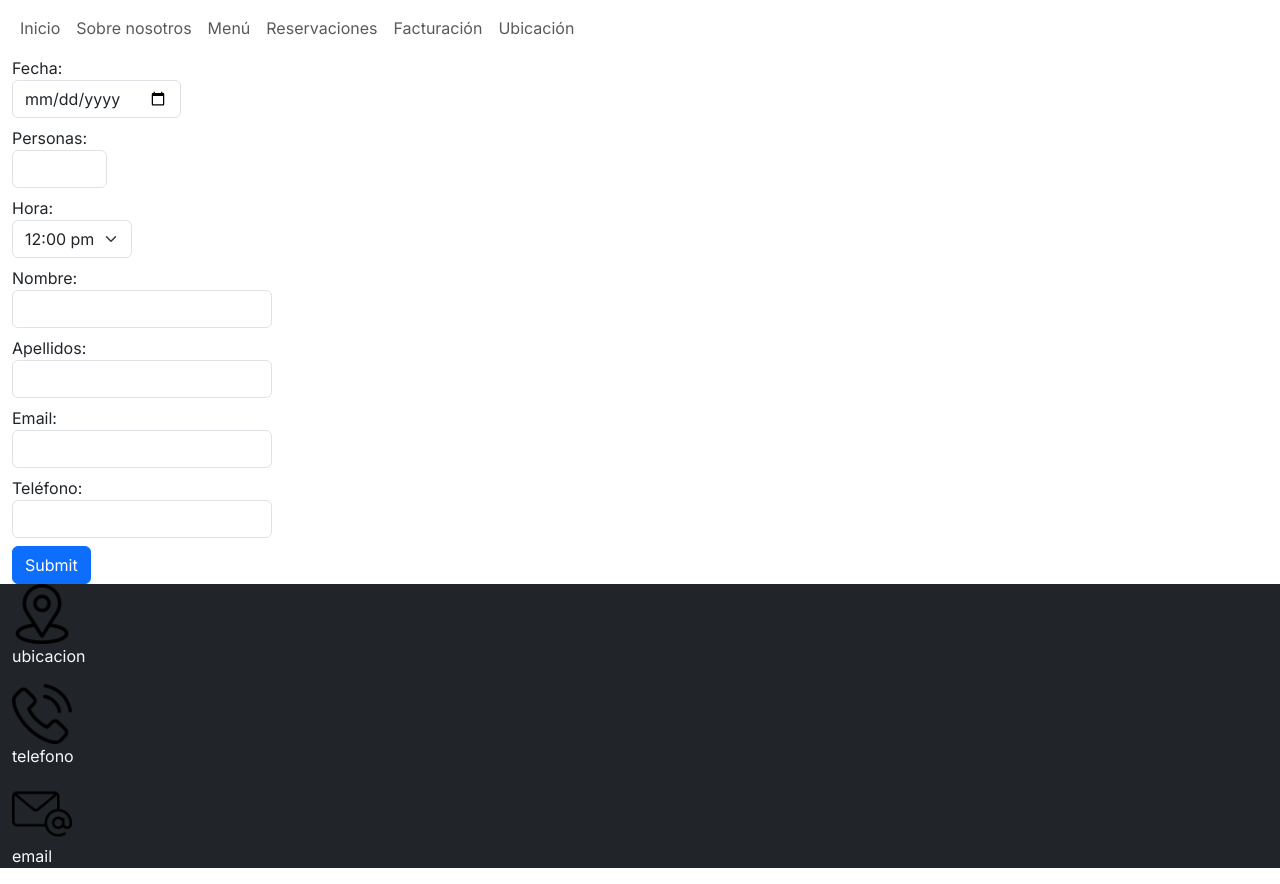
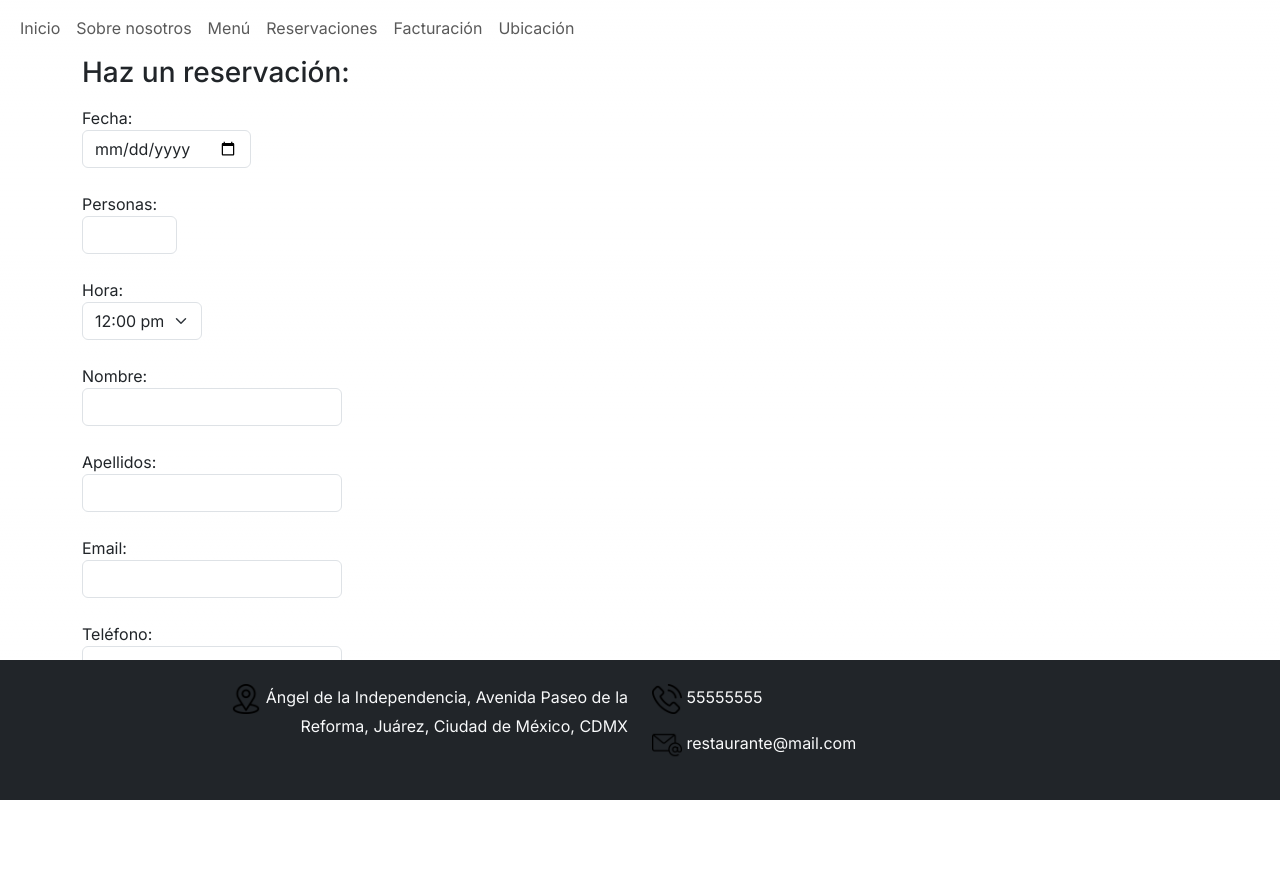
Before and after one commit to snkdrel/restaurant-next, a Next.js app: page /reservaciones in a window 1280 px wide. After the commit the page ends 800 px from the top, so only its background shows below. Built offline with nearby package versions, Linux system fonts and the light colour scheme.

Commit message:
Improve styling

```diff
--- a/app/layout.js
+++ b/app/layout.js
@@ -15,11 +15,9 @@ export default function RootLayout({ children }) {
   return (
     <html lang="en">
       <body className={inter.className}>
-        <div>
-          <Menu />
-          <div>{children}</div>
-          <Footer />
-        </div>
+        <Menu />
+        <div>{children}</div>
+        <Footer />
       </body>
     </html>
   )
--- a/app/page.js
+++ b/app/page.js
@@ -7,7 +7,7 @@ export default function Home() {
     <main>
       <Logo />
 
-      <div className='card'>
+      <div className='card mt-4 mx-5 p-3'>
         <div className='row'>
           <Image className='col-md-4 img-fluid' src="/images/food.jpg" width={380} height={200} alt="Image of food"/>
           <div className='col-md-8 card-body'>
@@ -17,7 +17,7 @@ export default function Home() {
         </div>
       </div>
 
-      <div className='card'>
+      <div className='card my-4 mx-5 p-3'>
         <div className='row'>
           <div className='col-md-8 card-body'>
             <h4 className='card-title'>Title</h4>
--- a/app/reservaciones/page.js
+++ b/app/reservaciones/page.js
@@ -1,19 +1,22 @@
 export default function Reservations() {
     return(
-        <div className="container-fluid">
+        <div className="container">
+            <div className="mb-3">
+                <h3>Haz un reservación:</h3>
+            </div>
             <form action="#" method="post">
                 <fieldset>
-                    <div>
+                    <div className="mb-3">
                         <label className="form-label">Fecha:
                             <input type="date" className="form-control" id="date" name="date"></input>
                         </label>
                     </div>
-                    <div>
+                    <div className="mb-3">
                         <label className="form-label">Personas:
                             <input type="number" className="form-control" id="num-people" name="num-people" min={1} max={10}></input>
                         </label>
                     </div>
-                    <div>
+                    <div className="mb-3">
                         <label className="form-label">Hora:
                             <select id="time" name="time" className="form-select">
                                 <option value="12">12:00 pm</option>
@@ -31,28 +34,28 @@ export default function Reservations() {
                     </div>
                 </fieldset>
                 <fieldset>
-                    <div>
+                    <div className="mb-3">
                         <label className="form-label">Nombre:
                             <input type="text" className="form-control" id="nombre" name="nombre"></input>
                         </label>
                     </div>
-                    <div>
+                    <div className="mb-3">
                         <label className="form-label">Apellidos:
                             <input type="text" className="form-control" id="apellidos" name="apellidos"></input>
                         </label>
                     </div>
-                    <div>
+                    <div className="mb-3">
                         <label className="form-label">Email:
                             <input type="email" className="form-control" id="email" name="email"></input>
                         </label>
                     </div>
-                    <div>
+                    <div className="mb-3">
                         <label className="form-label">Teléfono:
                             <input type="tel" className="form-control" id="telefono" name="telefono"></input>
                         </label>
                     </div>
                 </fieldset>
-                <button type="submit" className="btn btn-primary">Submit</button>
+                <button type="submit" className="btn btn-primary mb-3">Submit</button>
             </form>
         </div>
     );
--- a/app/sobre-nosotros/page.js
+++ b/app/sobre-nosotros/page.js
@@ -2,7 +2,7 @@ import Image from "next/image";
 
 export default function AboutUs() {
     return(
-        <div className='card'>
+        <div className='card my-4 mx-5 p-3'>
         <div className='row'>
           <div className='col-md-8 card-body'>
             <h4 className='card-title'>Sobre nosotros</h4>
--- a/components/footer.js
+++ b/components/footer.js
@@ -2,13 +2,16 @@ import Image from "next/image";
 
 export default function Footer() {
     return (
-        <div className="container-fluid bg-dark text-light">
-            <Image src="/images/location.png" alt="Ícono de ubicación" width={60} height={60}/>
-            <p>ubicacion</p>
-            <Image src="/images/phone-call.png" alt="Ícono de teléfono" width={60} height={60}/>
-            <p>telefono</p>
-            <Image src="/images/email.png" alt="Ícono de email" width={60} height={60}/>
-            <p>email</p>
+        <div className="container-fluid bg-dark text-light fixed-bottom py-4 px-5">
+            <div className="row w-75 mx-auto">
+                <div className="col-6 text-end">
+                    <p><Image src="/images/location.png" alt="Ícono de ubicación" width={30} height={30} /> Ángel de la Independencia, Avenida Paseo de la Reforma, Juárez, Ciudad de México, CDMX</p>
+                </div>
+                <div className="col-6 text-start">
+                    <p><Image src="/images/phone-call.png" alt="Ícono de teléfono" width={30} height={30}/> 55555555</p>
+                    <p><Image src="/images/email.png" alt="Ícono de email" width={30} height={30}/> restaurante@mail.com</p>
+                </div>
+            </div>
         </div>
     );
 }
```
Also changed, not shown: app/facturacion/page.js (+10 -6 lines), app/menu/page.js (+5 -3 lines), app/ubicacion/page.js (+9 -1 lines).
